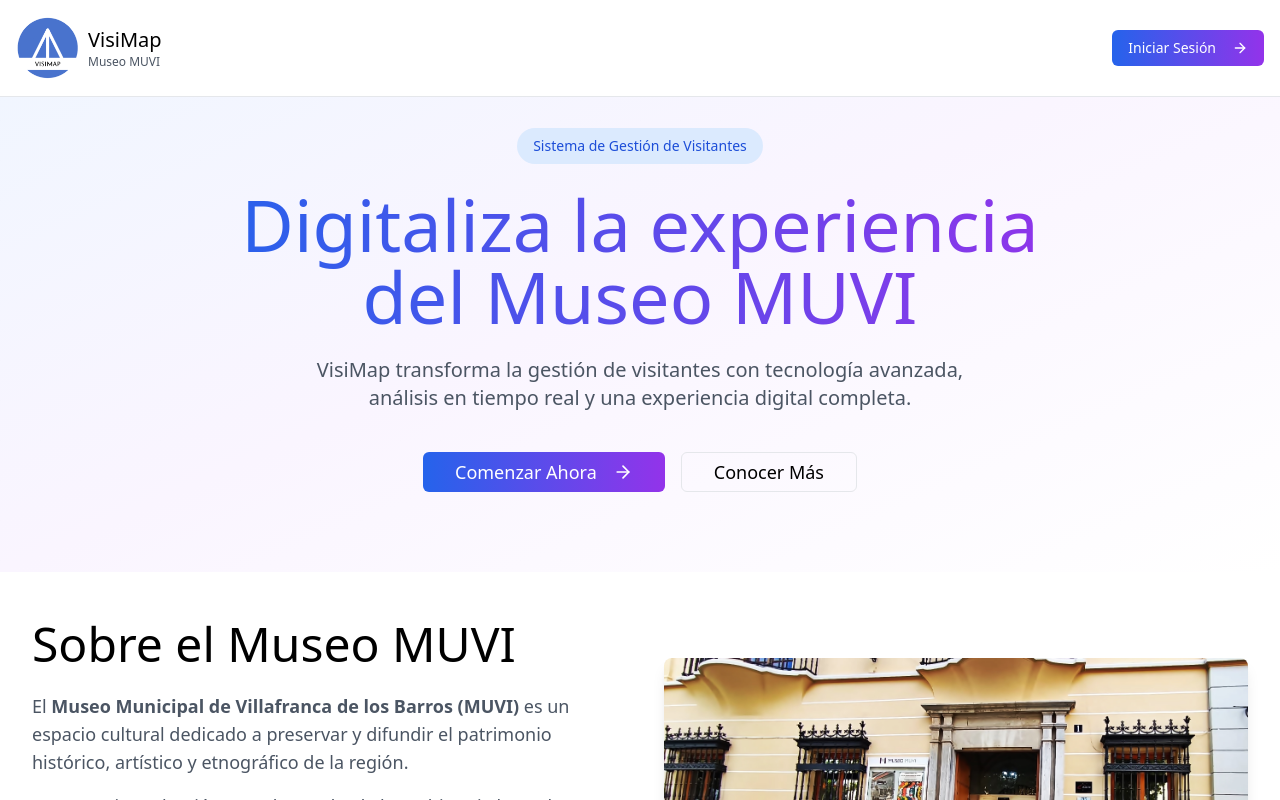
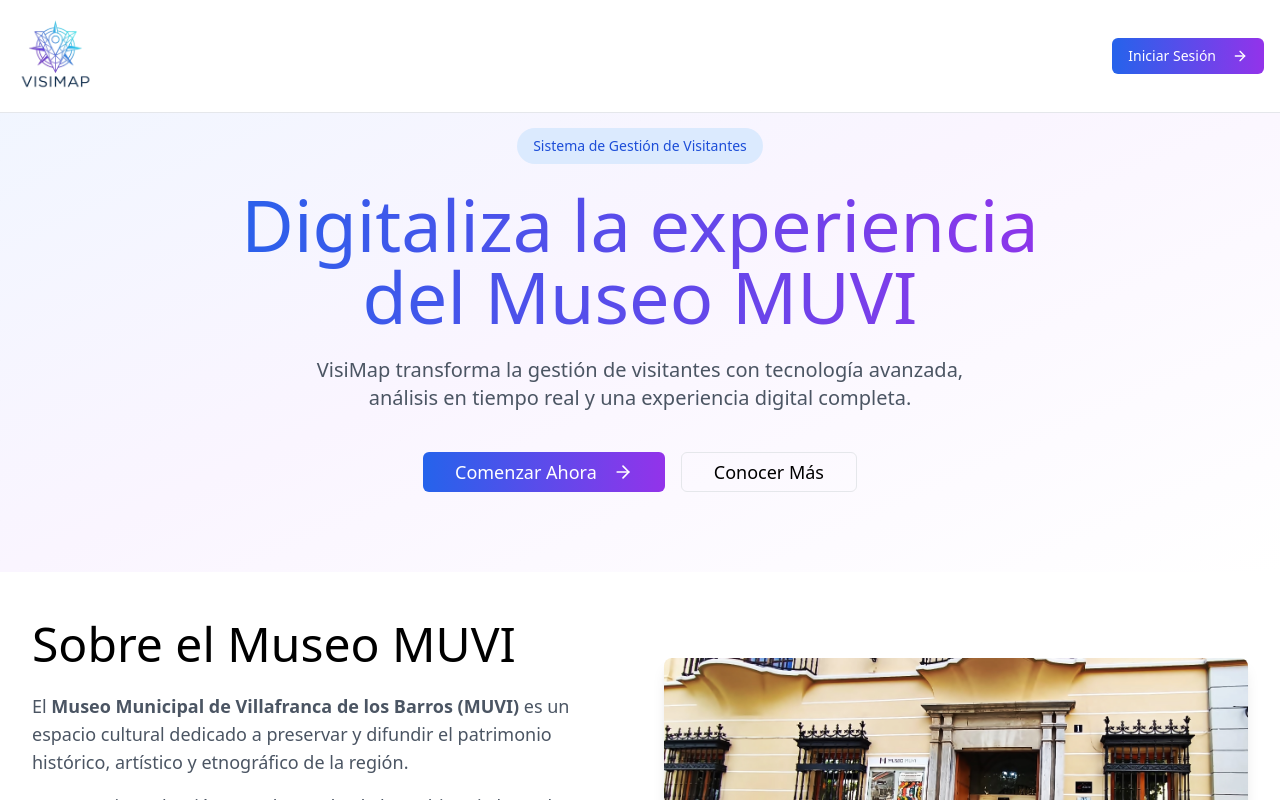
Before and after one commit to AlbertoKimi/Visimap, a React (Vite) app: page / in a window 1280 px wide. Shown: the top 800 px of the page. Built offline with nearby package versions, Linux system fonts and the light colour scheme; what @midudev/tailwind-animations would draw is missing.

Commit message:
Cambio de logo y cambio en el header y footer.

```diff
--- a/src/App.jsx
+++ b/src/App.jsx
@@ -14,7 +14,7 @@ const supabaseUrl = "https://vpetkpmxeopozhqizsqx.supabase.co";
 const supabaseAnonKey = "eyJhbGciOiJIUzI1NiIsInR5cCI6IkpXVCJ9.eyJpc3MiOiJzdXBhYmFzZSIsInJlZiI6InZwZXRrcG14ZW9wb3pocWl6c3F4Iiwicm9sZSI6ImFub24iLCJpYXQiOjE3NjI4NzY0MTUsImV4cCI6MjA3ODQ1MjQxNX0.sVooRLG4r_wd2cHNMCngTUPBWnCAVbCwoyibVjoWou8";
 const supabase = createClient(supabaseUrl, supabaseAnonKey);
 
-const logoUrl = "/src/assets/Logo.png";
+const logoUrl = "/src/assets/Logo-1.png";
 
 export default function App() {
   const [view, setView] = useState('landing');
--- a/src/components/FormularioSesion.jsx
+++ b/src/components/FormularioSesion.jsx
@@ -23,7 +23,7 @@ export const FormularioSesion = ({ onLogin, onBack, logoUrl }) => {
           <img
             src={logoUrl}
             alt="VisiMap Logo"
-            className="w-24 h-24 object-contain"
+            className="w-32 h-32 object-contain"
             onError={(e) => {
               e.target.style.display = 'none';
               const fallback = document.createElement('div');
--- a/src/pages/LandingPage.jsx
+++ b/src/pages/LandingPage.jsx
@@ -15,7 +15,8 @@ import {
   Activity
 } from 'lucide-react';
 
-const logoUrl = "/src/assets/Logo.png";
+const logoUrl = "/src/assets/Logo-1.png";
+const logoModoOscuroUrl = "/src/assets/Logo-MO.png";
 
 export function LandingPage({ onGetStarted }) {
   const scrollToSection = (id) => {
@@ -28,23 +29,19 @@ export function LandingPage({ onGetStarted }) {
       <nav className="fixed top-0 w-full bg-white/95 backdrop-blur-sm border-b z-50">
         <div className="container mx-auto px-4 py-4">
           <div className="flex items-center justify-between">
-            <div className="flex items-center gap-2">
+            <div>
               <img
                 src={logoUrl}
                 alt="VisiMap Logo"
-                className="w-16 h-16 object-contain"
+                className="w-20 h-20 object-contain"
                 onError={(e) => {
                   e.target.style.display = 'none';
                   const fallback = document.createElement('div');
-                  fallback.className = "w-12 h-12 bg-indigo-600 rounded-xl flex items-center justify-center text-white font-black text-2xl shadow-lg";
+                  fallback.className = "w-16 h-16 bg-indigo-600 rounded-xl flex items-center justify-center text-white font-black text-2xl shadow-lg";
                   fallback.innerText = "V";
                   e.target.parentNode.prepend(fallback);
                 }}
               />
-              <div>
-                <h2 className="text-xl">VisiMap</h2>
-                <p className="text-xs text-gray-600">Museo MUVI</p>
-              </div>
             </div>
             <Button onClick={onGetStarted} className=" text-white bg-gradient-to-r from-blue-600 to-purple-600 hover:from-blue-700 hover:to-purple-700">
               Iniciar Sesión
@@ -415,21 +412,17 @@ export function LandingPage({ onGetStarted }) {
             <div>
               <div className="flex items-center gap-2 mb-4">
                 <img
-                  src={logoUrl}
+                  src={logoModoOscuroUrl}
                   alt="VisiMap Logo"
-                  className="w-16 h-16 object-contain"
+                  className="w-20 h-20 object-contain"
                   onError={(e) => {
                     e.target.style.display = 'none';
                     const fallback = document.createElement('div');
-                    fallback.className = "w-12 h-12 bg-indigo-600 rounded-xl flex items-center justify-center text-white font-black text-2xl shadow-lg";
+                    fallback.className = "w-16 h-16 bg-indigo-600 rounded-xl flex items-center justify-center text-white font-black text-2xl shadow-lg";
                     fallback.innerText = "V";
                     e.target.parentNode.prepend(fallback);
                   }}
                 />
-                <div>
-                  <h3 className="text-lg">VisiMap</h3>
-                  <p className="text-sm text-gray-400">Museo MUVI</p>
-                </div>
               </div>
               <p className="text-gray-400">
                 Sistema de gestión digital para museos del siglo XXI.
```
Also changed, not shown: src/assets/Logo-1.png (added), src/assets/Logo-MO.png (added).
